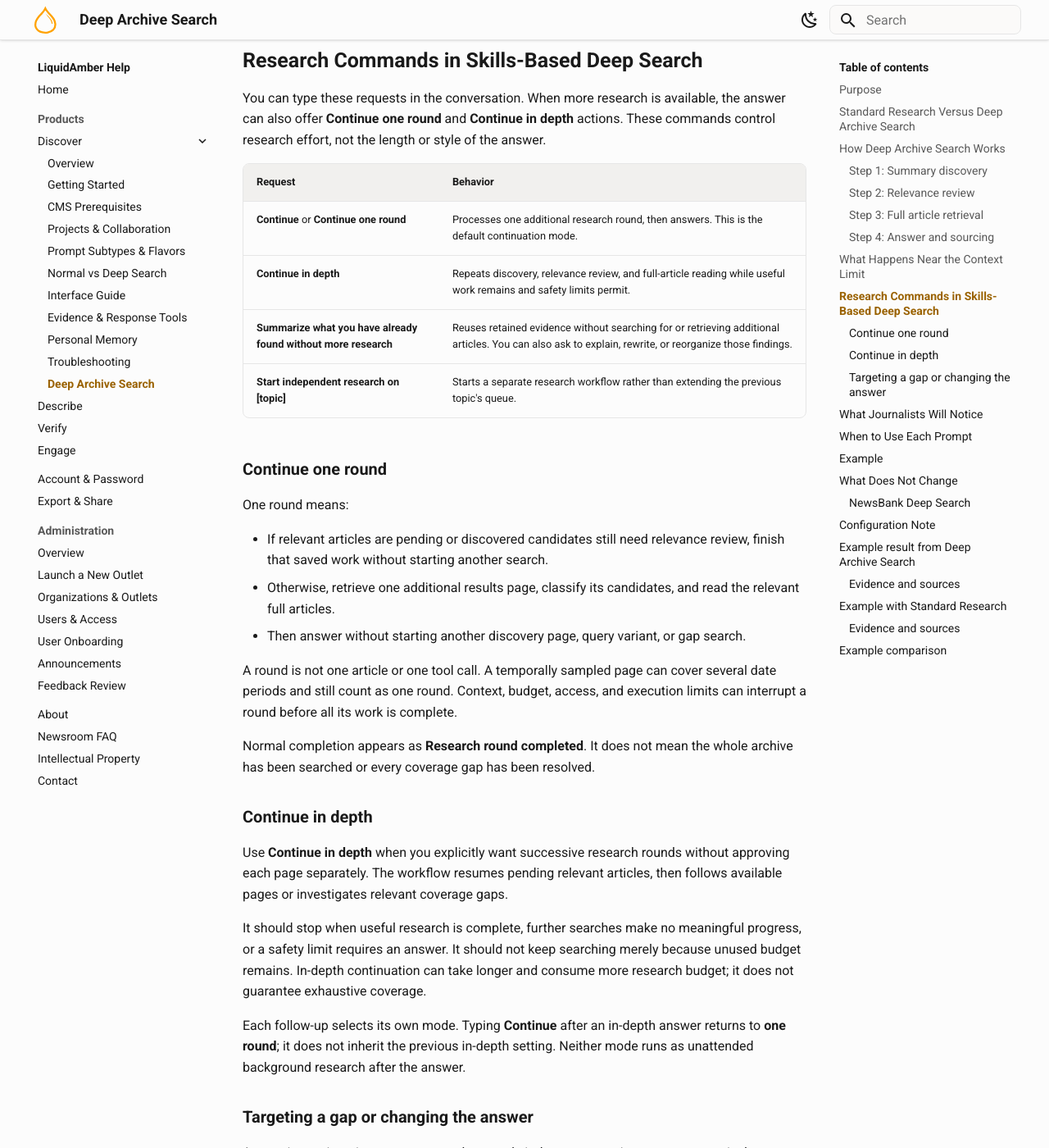
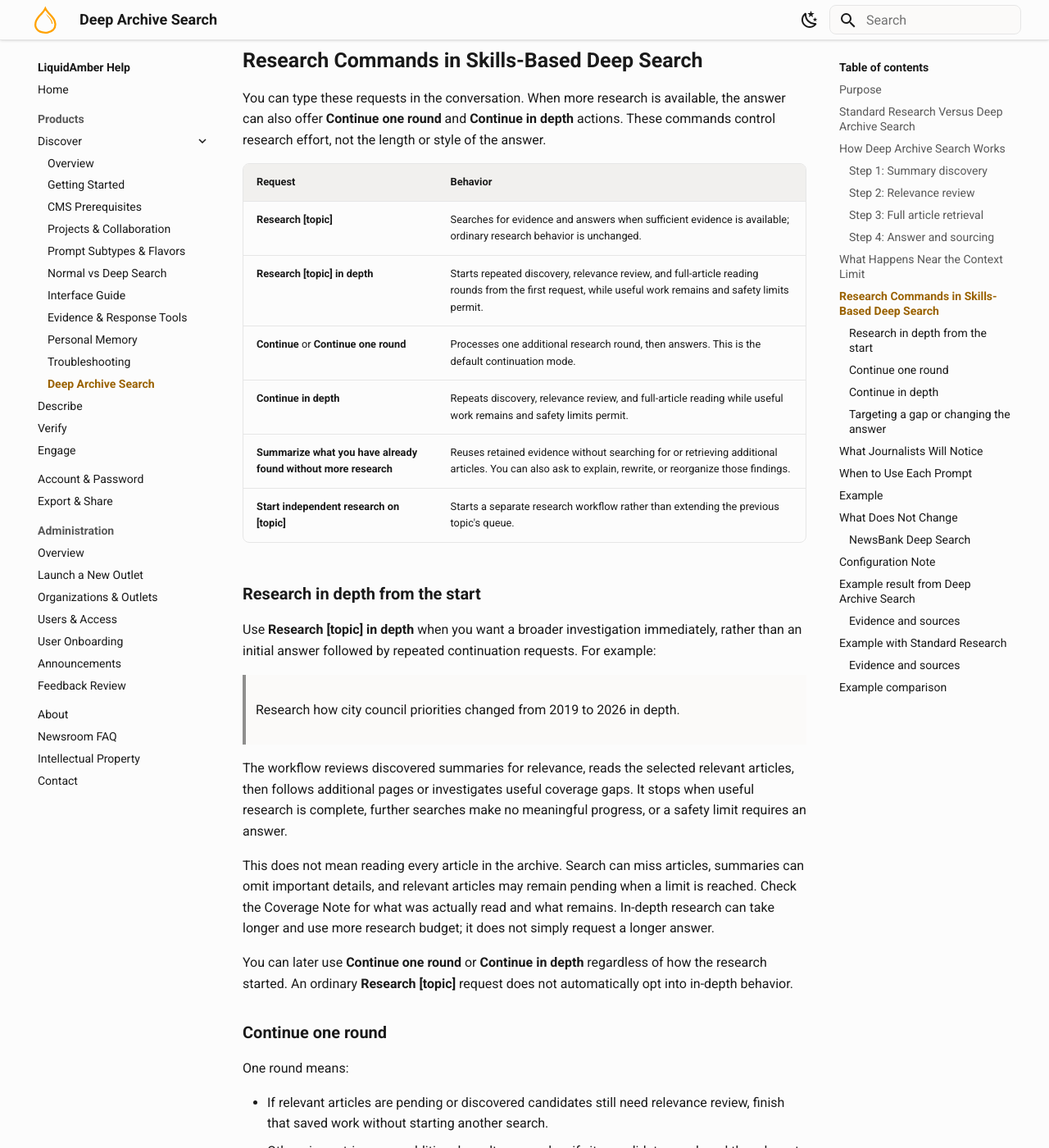
Before and after one commit to benoitmarsot/codechat-help, an MkDocs documentation site: the page built from docs/discover-local-two-step-journalist-guide.md, in a window 1280 px wide and 1400 px high, scrolled down 3714 px. Shown: the whole window at 82% size. Built offline with MkDocs 1.6.1 and Material for MkDocs 9.7.7, drawn with Linux system fonts in a browser that asks for light colours.

Commit message:
added Research [topic] in depth.

```diff
--- a/docs/discover-local-two-step-journalist-guide.md
+++ b/docs/discover-local-two-step-journalist-guide.md
@@ -137,10 +137,34 @@ These commands control research effort, not the length or style of the answer.
 
 | Request | Behavior |
 |---|---|
+| **Research [topic]** | Searches for evidence and answers when sufficient evidence is available; ordinary research behavior is unchanged. |
+| **Research [topic] in depth** | Starts repeated discovery, relevance review, and full-article reading rounds from the first request, while useful work remains and safety limits permit. |
 | **Continue** or **Continue one round** | Processes one additional research round, then answers. This is the default continuation mode. |
 | **Continue in depth** | Repeats discovery, relevance review, and full-article reading while useful work remains and safety limits permit. |
 | **Summarize what you have already found without more research** | Reuses retained evidence without searching for or retrieving additional articles. You can also ask to explain, rewrite, or reorganize those findings. |
 | **Start independent research on [topic]** | Starts a separate research workflow rather than extending the previous topic's queue. |
+
+### Research in depth from the start
+
+Use **Research [topic] in depth** when you want a broader investigation immediately,
+rather than an initial answer followed by repeated continuation requests. For example:
+
+> Research how city council priorities changed from 2019 to 2026 in depth.
+
+The workflow reviews discovered summaries for relevance, reads the selected
+relevant articles, then follows additional pages or investigates useful coverage
+gaps. It stops when useful research is complete, further searches make no
+meaningful progress, or a safety limit requires an answer.
+
+This does not mean reading every article in the archive. Search can miss
+articles, summaries can omit important details, and relevant articles may remain
+pending when a limit is reached. Check the Coverage Note for what was actually
+read and what remains. In-depth research can take longer and use more research
+budget; it does not simply request a longer answer.
+
+You can later use **Continue one round** or **Continue in depth** regardless of
+how the research started. An ordinary **Research [topic]** request does not
+automatically opt into in-depth behavior.
 
 ### Continue one round
 
```
